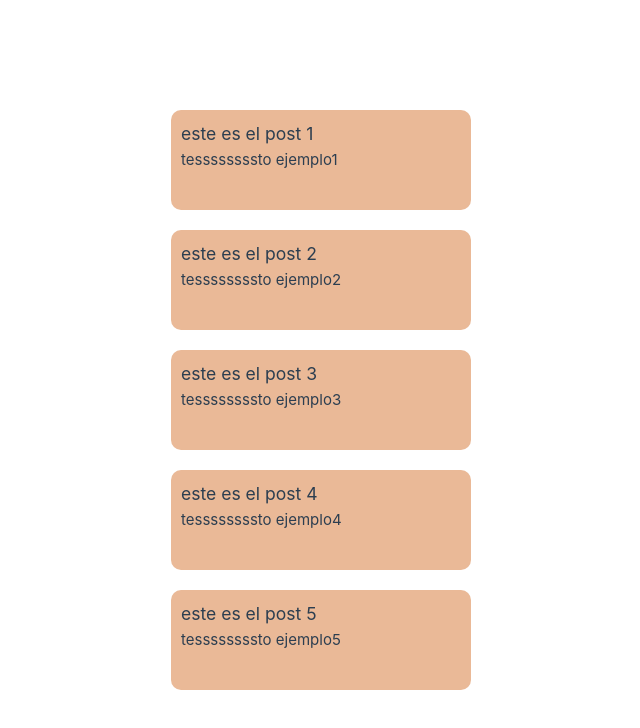
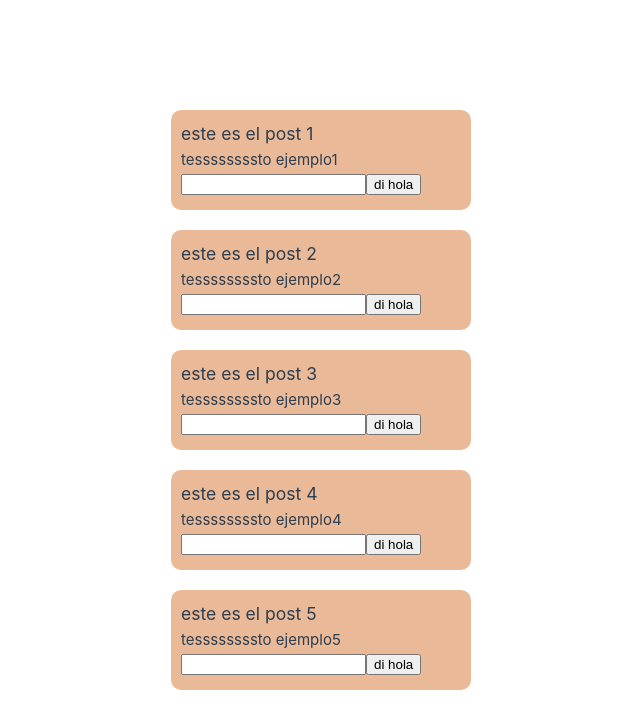
Before and after one commit to GelaLez/cursovue, a Vue app: page / in a window 1280 px wide. Shown: the top 728 px of the page, without its empty margins (15-655 px from the left). Built offline with nearby package versions, Linux system fonts and the light colour scheme.

Commit message:
comunicacion vertical ascendente del hijo al padre

```diff
--- a/src/components/PostDetailsComunicacionVertical.vue
+++ b/src/components/PostDetailsComunicacionVertical.vue
@@ -2,12 +2,14 @@
     <div class="post">
         <h3>{{ title }}</h3>
         <p> {{ content }} </p>
+        <input type="text" v-model="message">
+        <button @click="handdleClick">di hola</button>
     </div>
 </template>
 
 <script lang="ts">
 // optener informacion de la manera optionApi
-import { defineComponent } from 'vue';
+import { defineComponent, Ref, ref } from 'vue';
 
 export default defineComponent({
     name: 'PostDetail',
@@ -22,8 +24,13 @@
             default: 'Este post no tiene contenido'
         }
     },
-    setup(props) {
-       return props
+    emits: ["sayHi"],
+    setup(props, { emit }) {
+        const handdleClick = () => {
+            emit("sayHi", message.value)
+        }
+        let message: Ref<string> = ref("")
+        return { props, message, handdleClick }
     }
 })
 
--- a/src/components/PostListComunicacionVertical.vue
+++ b/src/components/PostListComunicacionVertical.vue
@@ -1,6 +1,6 @@
 <template>
     <div class="container">
-        <PostDetail v-for="elm in info" :key="elm.title" :title="elm.title" :content="elm.content" />
+        <PostDetail v-for="elm in info" :key="elm.title" :title="elm.title" :content="elm.content" @sayHi="showAlert" />
     </div>
 </template>
 
@@ -21,6 +21,10 @@
 ]
 
 
+  function showAlert(msg:string) {
+    alert(msg)
+  }
+
 </script>
 
 <style scoped>
```
